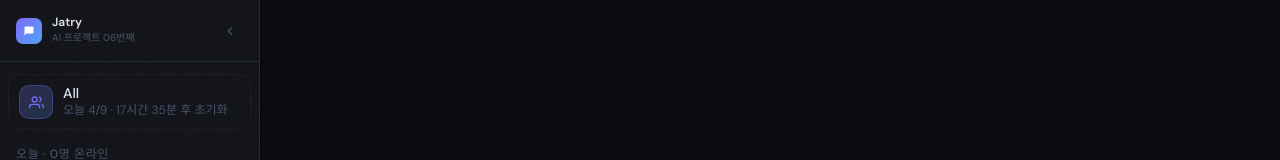
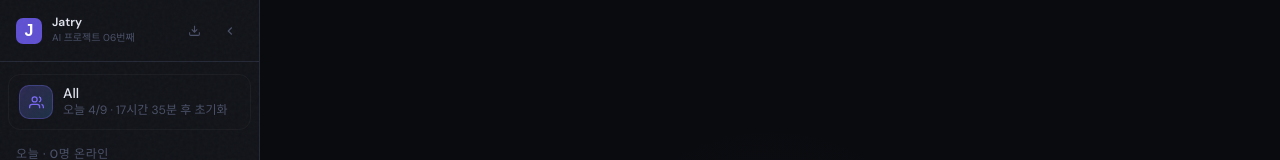
Before and after one commit to pmgoh/Jatry006, a Next.js app: page /chat in a window 1280 px wide. Shown: the top 160 px of the page. Built offline with nearby package versions, Linux system fonts and the light colour scheme; no server answers; the database is empty; sample sign-in values are in the browser's storage.

Commit message:
feat: J icon, download button in header

```diff
--- a/pages/chat.js
+++ b/pages/chat.js
@@ -315,15 +315,25 @@ function Sidebar({ me, users, activeUser, unread, onSelectUser, onLogout, loadin
   return (
     <aside className="flex flex-col h-full" style={{ background: 'var(--surface)', borderRight: '1px solid var(--border)' }}>
       <div className="flex items-center gap-2.5 px-4 py-4 flex-shrink-0" style={{ borderBottom: '1px solid var(--border)' }}>
-        <div style={{ width: 26, height: 26, borderRadius: 7, background: 'linear-gradient(135deg, #7c6af7, #4fa3f7)', display: 'flex', alignItems: 'center', justifyContent: 'center' }}>
-          <svg width="12" height="12" viewBox="0 0 24 24" fill="none">
-            <path d="M21 15a2 2 0 01-2 2H7l-4 4V5a2 2 0 012-2h14a2 2 0 012 2z" fill="white"/>
-          </svg>
+        <div style={{ width: 26, height: 26, borderRadius: 7, background: '#5F50D2', display: 'flex', alignItems: 'center', justifyContent: 'center', fontWeight: 700, fontSize: 16, color: 'white', fontFamily: 'Arial, sans-serif' }}>
+          J
         </div>
         <div className="flex-1 min-w-0">
           <p className="text-xs font-semibold leading-none" style={{ color: 'var(--text)' }}>Jatry</p>
           <p className="mt-0.5" style={{ color: 'var(--muted)', fontSize: 10 }}>AI 프로젝트 06번째</p>
         </div>
+        {/* 다운로드 버튼 */}
+        <a
+          href="https://github.com/pmgoh/Jatry006/releases/latest/download/Jatry-Setup.exe"
+          title="Windows 앱 다운로드"
+          style={{ width: 26, height: 26, borderRadius: 7, background: 'transparent', border: 'none', cursor: 'pointer', color: 'var(--muted)', display: 'flex', alignItems: 'center', justifyContent: 'center', flexShrink: 0, textDecoration: 'none' }}
+          onMouseEnter={(e) => { e.currentTarget.style.background = 'var(--panel)'; e.currentTarget.style.color = '#7c6af7' }}
+          onMouseLeave={(e) => { e.currentTarget.style.background = 'transparent'; e.currentTarget.style.color = 'var(--muted)' }}
+        >
+          <svg width="13" height="13" viewBox="0 0 24 24" fill="none" stroke="currentColor" strokeWidth="2">
+            <path d="M21 15v4a2 2 0 01-2 2H5a2 2 0 01-2-2v-4M7 10l5 5 5-5M12 15V3"/>
+          </svg>
+        </a>
         {onClose && (
           <button onClick={onClose}
             style={{ width: 26, height: 26, borderRadius: 7, background: 'transparent', border: 'none', cursor: 'pointer', color: 'var(--muted)', display: 'flex', alignItems: 'center', justifyContent: 'center', flexShrink: 0 }}
```
Also changed, not shown: public/favicon.svg.
